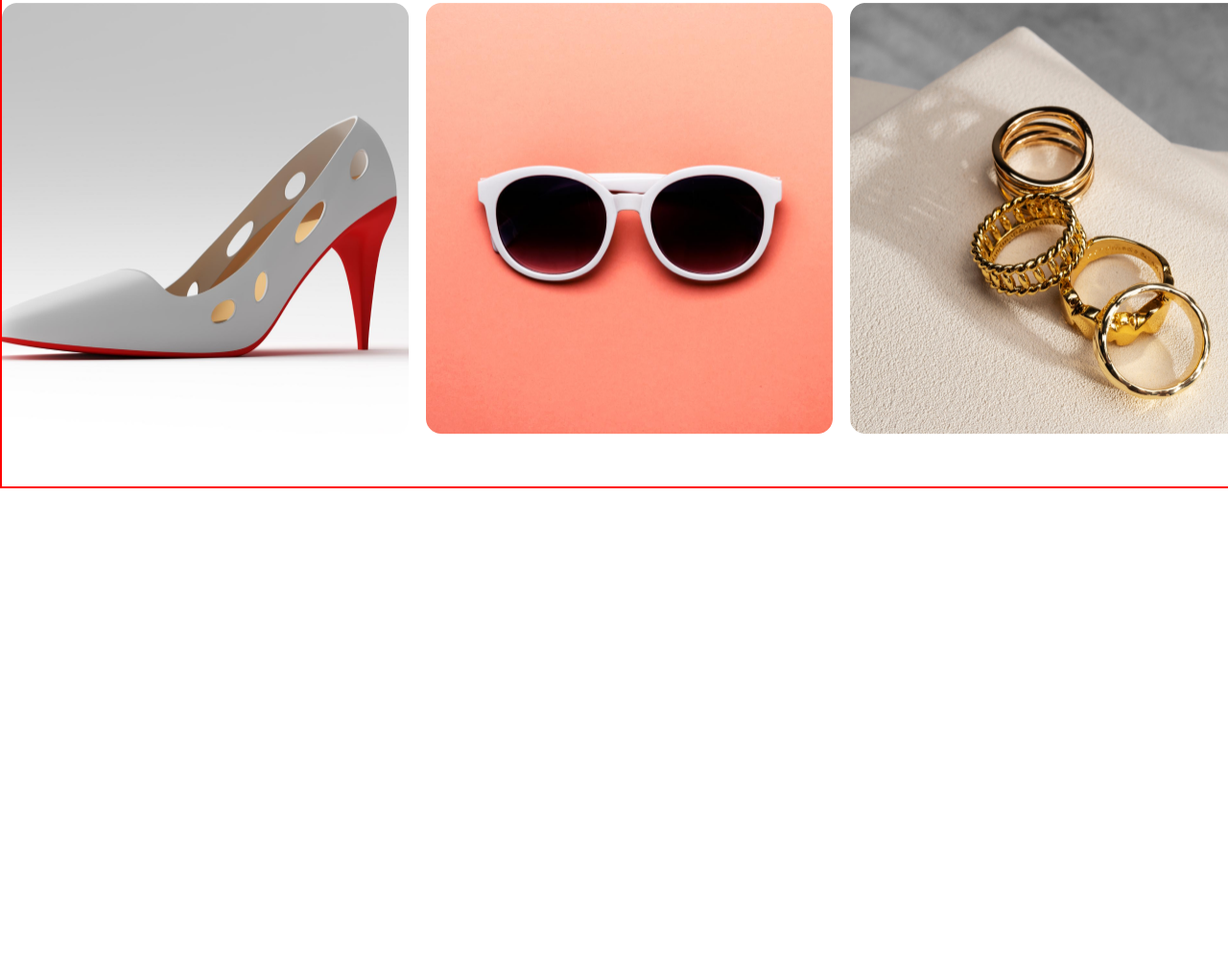
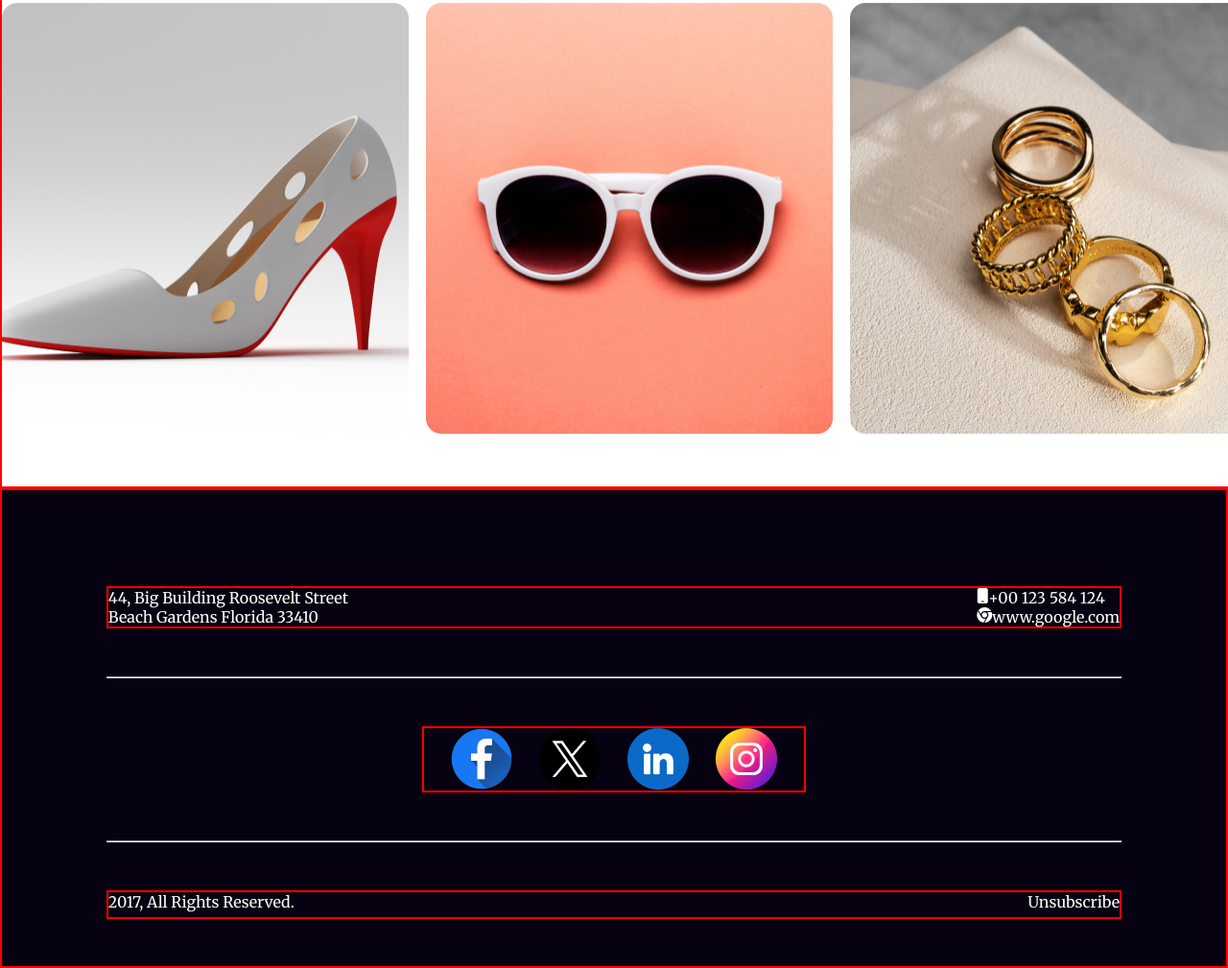
Before and after one commit to MUKTADIR-ALAM/new-year-task, a plain HTML site: page index.html in a window 1280 px wide. Shown: the part 4066-5075 px from the top of the page at 96% size. Before the commit the page ends 4575 px from the top, so only its background shows below. Drawn offline with Linux system fonts and the light colour scheme.

Commit message:
added footer section

```diff
--- a/index.html
+++ b/index.html
@@ -4,6 +4,7 @@
     <meta charset="UTF-8" />
     <meta name="viewport" content="width=device-width, initial-scale=1.0" />
     <title>Landing Page</title>
+    <link rel="stylesheet" href="https://cdnjs.cloudflare.com/ajax/libs/font-awesome/6.5.2/css/all.min.css" integrity="sha512-SnH5WK+bZxgPHs44uWIX+LLJAJ9/2PkPKZ5QiAj6Ta86w+fsb2TkcmfRyVX3pBnMFcV7oQPJkl9QevSCWr3W6A==" crossorigin="anonymous" referrerpolicy="no-referrer" />
     <link rel="stylesheet" href="style.css" />
   </head>
   <body>
@@ -99,6 +100,35 @@
       <!-- potfolio section ends here -->
 
     </main>
-    <footer></footer>
+    <footer class="footer-container">
+      <div class="footer-first-section">
+        <div>
+          <p>44, Big Building Roosevelt Street <br>
+            Beach Gardens Florida 33410</p>
+        </div>
+        <div>
+          <span class="contact">
+            <i class="fa-solid fa-mobile"></i>
+            <p>+00 123 584 124</p>
+          </span>
+          <span class="contact">
+            <i class="fa-brands fa-chrome"></i>
+            <p>www.google.com</p>
+          </span>
+        </div>
+      </div>
+      <hr class="hr">
+      <div class="social-icon">
+        <img src="./images/Facebook.png" alt="">
+        <img src="./images/Twitter.png" alt="">
+        <img src="./images/Linkedin.png" alt="">
+        <img src="./images/Instagram.png" alt="">
+      </div>
+      <hr class="hr">
+      <div class="footer-end-text">
+        <p>2017, All Rights Reserved.</p>
+        <p>Unsubscribe</p>
+      </div>
+    </footer>
   </body>
 </html>
--- a/style.css
+++ b/style.css
@@ -284,3 +284,60 @@ h1 {
   height: 100%;
 }
 /* protfolio styles ends here */
+
+/* footer styles starts */
+
+.footer-container{
+  margin-top: 90px;
+  width: 100%;
+  height: 500px;
+border: 2px solid red;
+background-color: rgb(7, 2, 17);
+margin: 0 auto;
+padding: 50px;
+
+}
+
+.contact{
+  display: flex;
+  color: #ffff;
+}
+
+.footer-first-section{
+  display: flex;
+  color: white;
+  border: 2px solid red;
+  width: 90%;
+  margin: 0 auto;
+  justify-content: space-between;
+  margin-top: 50px;
+  margin-bottom: 50px;
+}
+
+.hr{
+  width: 90%;
+  margin: 0 auto;
+  margin-top: 50px;
+  margin-bottom: 5px;
+}
+
+.social-icon{
+  width: 400px;
+  margin: 0 auto;
+  border: 2px solid red;
+  margin-top: 50px;
+  display: flex;
+  justify-content: space-evenly;
+}
+
+.footer-end-text{
+width: 90%;
+margin: 0 auto;
+border: 2px solid red;
+display: flex;
+color: white;
+justify-content: space-between;
+height: 30px;
+margin-top: 50px;
+}
+/* footer styles ends */
```
Also changed, not shown: images/Facebook.png (added), images/Instagram.png (added), images/Linkedin.png (added), images/Twitter.png (added).
